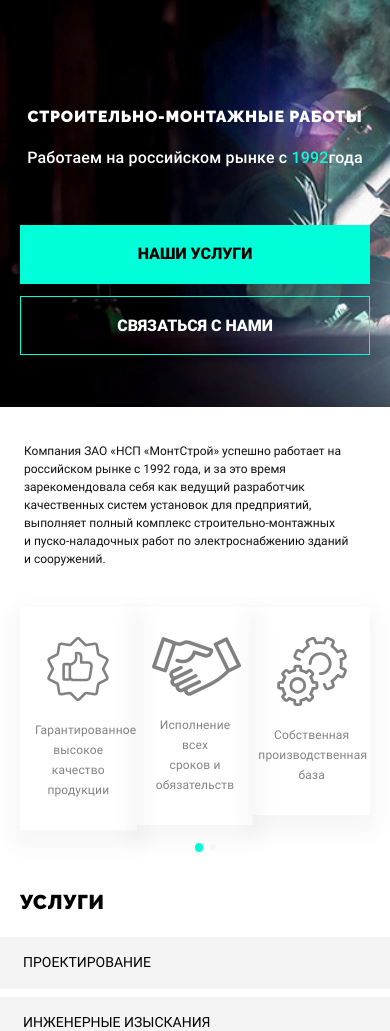
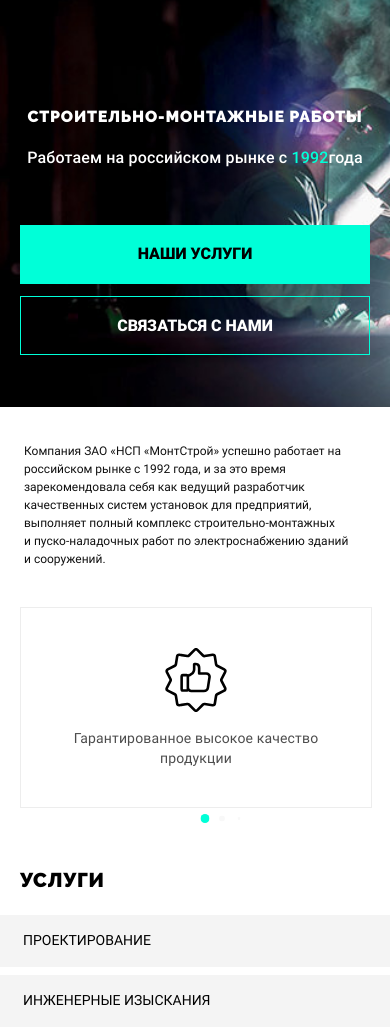
Before and after one commit to zirg3/Monstroy, a website: page source/index.html in a window 390 px wide. Shown: the part 69-1100 px from the top of the page. Drawn offline with nearby package versions, Linux system fonts and the light colour scheme; files that its build step writes are made by us from their sources.

Commit message:
Главный баннер

```diff
--- a/source/index.html
+++ b/source/index.html
@@ -99,34 +99,34 @@
           выполняет полный комплекс строительно-монтажных
           и&nbsp;пуско-наладочных работ по&nbsp;электроснабжению зданий и&nbsp;сооружений.</p>
       </div>
-      <div class="main-banner__features container-tablet container">
-        <div class="main-banner__features-wrap">
-          <div class="main-banner__features-item main-banner__features-item--like">
+      <div class="main-banner__features container-tablet container main-banner__swiper-container">
+        <div class="main-banner__features-wrap swiper-wrapper">
+          <div class="main-banner__features-item main-banner__features-item--like swiper-slide">
             <svg width="62" height="64">
               <use xlink:href="#like"></use>
             </svg>
             <p>Гарантированное высокое
               качество продукции</p>
           </div>
-          <div class="main-banner__features-item main-banner__features-item--handshake">
+          <div class="main-banner__features-item main-banner__features-item--handshake swiper-slide">
             <svg width="74" height="49">
               <use xlink:href="#handshake"></use>
             </svg>
             <p>Исполнение всех <br>
               сроков и обязательств</p>
           </div>
-          <div class="main-banner__features-item main-banner__features-item-settings">
+          <div class="main-banner__features-item main-banner__features-item-settings swiper-slide">
             <svg width="70" height="69">
               <use xlink:href="#settings"></use>
             </svg>
-            <p>Собственная производственная
+            <p>Собственная&nbsp;производственная
               база</p>
           </div>
         </div>
-        <div class="swiper-pagination swiper-pagination__cont">
-          <span class="swiper-pagination-bullet swiper-pagination-bullet-active"></span>
-          <span class="swiper-pagination-bullet"></span>
-          <span class="swiper-pagination-bullet"></span>
+        <div class="swiper-pagination__banner swiper-pagination__banner-cont">
+          <span class="swiper-pagination-bullet-active"></span>
+          <span class=""></span>
+          <span class=""></span>
         </div>
       </div>
     </section>
--- a/source/js/script.js
+++ b/source/js/script.js
@@ -8,7 +8,6 @@
     if (window.matchMedia(desc).matches && current !== 'desktop') {
       current = 'desktop';
 
-      if (swiper) swiper.destroy();
       var swiper = new Swiper('.swiper-container', {
         slidesPerView: 4,
         spaceBetween: 30,
@@ -26,7 +25,6 @@
     if (window.matchMedia(tablet).matches && current !== 'tablet') {
       current = 'tablet';
 
-      if (swiper) swiper.destroy();
       var swiper = new Swiper('.swiper-container', {
         slidesPerView: 3,
         spaceBetween: 0,
@@ -48,12 +46,32 @@
         },
       });
       swiper.init();
+
+      var swiperBanner = new Swiper('.main-banner__swiper-container', {
+        slidesPerView: 3,
+        spaceBetween: 0,
+        centeredSlides: true,
+        init: false,
+        loop: true,
+        effect: 'coverflow',
+        pagination: {
+          el: '.swiper-pagination__banner',
+          clickable: true,
+        },
+        coverflowEffect: {
+          rotate: 0,
+          stretch: -10,
+          depth: 100,
+          modifier: 1,
+          slideShadows: false,
+        },
+      });
+      swiperBanner.init();
     }
 
     if (window.matchMedia(mob).matches && current !== 'mobile') {
       current = 'mobile';
 
-      if (swiper) swiper.destroy();
       var swiper = new Swiper('.swiper-container', {
         slidesPerView: 1,
         spaceBetween: 0,
@@ -66,6 +84,19 @@
         },
       });
       swiper.init();
+
+      var swiperBanner = new Swiper('.main-banner__swiper-container', {
+        slidesPerView: 1,
+        spaceBetween: 0,
+        loop: true,
+        init: false,
+        pagination: {
+          el: '.swiper-pagination__banner',
+          dynamicBullets: true,
+          clickable: true,
+        },
+      });
+      swiperBanner.init();
     }
 
   }
@@ -94,11 +125,11 @@
 
 (function () {
   const burger = document.querySelector('.page-header__burger');
-  burger.addEventListener('click', function() {
+  burger.addEventListener('click', function () {
     burger.classList.toggle('page-header__burger-active');
   });
   const cont = document.querySelector('.page-header__list');
-  burger.addEventListener('click', function() {
+  burger.addEventListener('click', function () {
     cont.classList.toggle('page-header__nav-active');
   });
 }());
--- a/source/sass/block/main-banner.scss
+++ b/source/sass/block/main-banner.scss
@@ -6,6 +6,7 @@
   background-color: $black;
   background-image: url(../img/bg-desctop.jpg);
   display: block;
+  background-position: bottom;
 }
 
 .main-banner__wrap {
@@ -98,7 +99,7 @@
   margin-top: 115px;
   margin-bottom: 58px;
   align-items: baseline;
-  flex-wrap: wrap;
+
   text-align: center;
 }
 
@@ -106,10 +107,14 @@
   fill: $white;
   color: $white;
   opacity: .7;
-  width: 20%;
+  width: 18.6%;
   padding: 0 25px 0 0;
-  margin-right: 232px;
+  margin-right: 227px;
   margin-bottom: 20px;
+}
+
+.main-banner__features {
+  overflow: hidden;
 }
 
 .main-banner__features-item:nth-child(3n) {
@@ -174,28 +179,34 @@
     min-height: 55px;
   }
 
+  .main-banner__features {
+    overflow: hidden;
+  }
+
   .main-banner__features-wrap {
-    align-items: flex-start;
-    margin-top: 61px;
+    align-items: center;
+    margin-top: 50px;
     margin-bottom: 0;
+    flex-wrap: nowrap;
+    align-content: center;
   }
 
   .main-banner__features-item:nth-child(3n) {
     min-height: 177px;
-    padding: 30px 5px 30px 5px;
+    padding: 12px 0 12px 0;
   }
 
   .main-banner__features-item {
     fill: $black;
     color: $black;
-    opacity: .7;
+    opacity: 1;
     width: 33.333%;
     padding: 0;
     margin-right: 0;
-    margin-bottom: 20px;
-    box-shadow: 0 10px 20px 10px rgba(0, 0, 0, .05);
+    margin-bottom: 9px;
+    box-shadow: 0 10px 17px 7px rgba(0, 0, 0, 0.1);
     min-height: 177px;
-    padding: 30px 15px 30px 15px;
+    padding: 12px 0 12px 0;
   }
 
   .main-banner__features-item p {
@@ -212,14 +223,9 @@
     height: 59px;
   }
 
-  .main-banner__features-item-settings svg {
+  .main-banner__features-item--settings svg {
     width: 70px;
     height: 69px;
-  }
-
-  .swiper-container {
-    width: 100%;
-    height: 100%;
   }
 
   .swiper-slide {
@@ -227,31 +233,33 @@
     font-size: 18px;
     background: #fff;
     /* Center slide text vertically */
-    display: -webkit-box;
-    display: -ms-flexbox;
-    display: -webkit-flex;
     display: flex;
     flex-direction: column;
-    -webkit-box-pack: center;
-    -ms-flex-pack: center;
-    -webkit-justify-content: center;
     justify-content: center;
-    -webkit-box-align: center;
-    -ms-flex-align: center;
-    -webkit-align-items: center;
     align-items: center;
   }
 
   .main-banner__features-item p,
   .main-banner__features-item svg {
-    fill: rgba(0, 0, 0, 0.7);
+    fill: rgba(0, 0, 0, 0.5);
     font-size: 12px;
     color: rgba(0, 0, 0, 0.7);
+    padding: 0 30px;
   }
 
   .swiper-slide-active p,
   .swiper-slide-active svg {
     fill: $black;
+  }
+
+  .main-banner__features .swiper-pagination__banner-cont {
+    position: relative;
+    top: -5px;
+    width: 50px;
+    min-height: 8px;
+    margin: 0 auto;
+    display: flex;
+    outline: none;
   }
 }
 
@@ -297,6 +305,7 @@
     background-position: center;
     background-size: cover;
   }
+
   .main-banner__title h1 {
     font-size: 16px;
     padding-top: 121px;
@@ -331,8 +340,15 @@
   }
 
   .main-banner__features-item {
-    min-height: 200px;
+    min-height: 155px;
     margin-bottom: 13px;
+    padding: 22px 0;
+  }
+
+  .main-banner__features-item:nth-child(3n) {
+    min-height: 155px;
+    margin-bottom: 13px;
+    padding: 22px 0;
   }
 
   .main-banner__features-item p {
@@ -344,12 +360,14 @@
     top: -8px;
   }
 
-  .swiper-slide-active {
-    transform: none;
-    width: 100%;
-    border: 1px solid #ddd;
+  .main-banner__features-item {
     box-shadow: none;
+  }
+
+  .main-banner__features .swiper-pagination-bullets.swiper-pagination-bullets-dynamic {
+    left: 15%;
     display: flex;
+    justify-content: center;
   }
 
   .swiper-slide-active p {
@@ -360,4 +378,12 @@
     position: relative;
     margin-top: 26px;
   }
+
+  .main-banner__features .swiper-slide-active {
+    border: 1px solid #ededed;
+  }
+
+  .main-banner__features .swiper-pagination__banner-cont {
+    top: -7px;
+  }
 }
--- a/source/sass/block/partners.scss
+++ b/source/sass/block/partners.scss
@@ -32,7 +32,7 @@
   min-width: 300px;
   z-index: 222;
   position: relative;
-  padding-right: 80px;
+  padding-right: 132px;
 }
 
 .partners__text-hidden {
@@ -145,7 +145,7 @@
   }
 
   .partners__logo-item {
-    box-shadow: 0 10px 17px 8px rgba(0, 0, 0, .1);
+    box-shadow: 0 1px 17px 1px rgba(0, 0, 0, .1);
   }
 
   .partners__logo-list {
@@ -194,7 +194,19 @@
   .partners__logo-item img {
     min-width: 216px;
   }
+
+  .partners__logo .swiper-slide-active {
+    border-top: 1px solid #ededed;
+    border-left: 1px solid #ededed;
+    border-bottom: 1px solid #ededed;
+  }
+
+  .partners__logo-list {
+    padding-bottom: 12px;
+  }
+
 }
+
 // .partners .swiper-slide-active a{
 //   padding: 20px 12px 18px;
 // }
--- a/source/sass/block/swiper-pagination.scss
+++ b/source/sass/block/swiper-pagination.scss
@@ -18,7 +18,7 @@
 
   .swiper-pagination__cont {
     position: relative;
-    top: 0;
+    top: -8px;
     width: 45px;
     min-height: 8px;
     margin: 0 auto;
```
Also changed, not shown: build/css/style.min.css, build/index.html, build/js/script.js, source/sass/block/projects.scss (line endings or trailing spaces), 1 other file.
